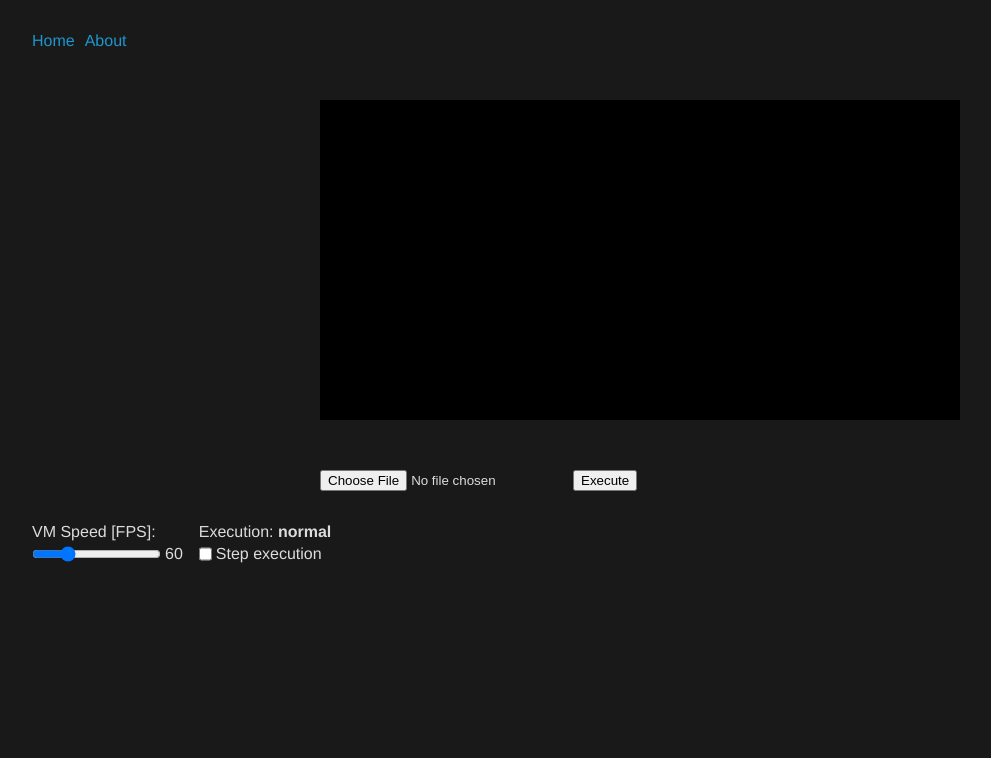
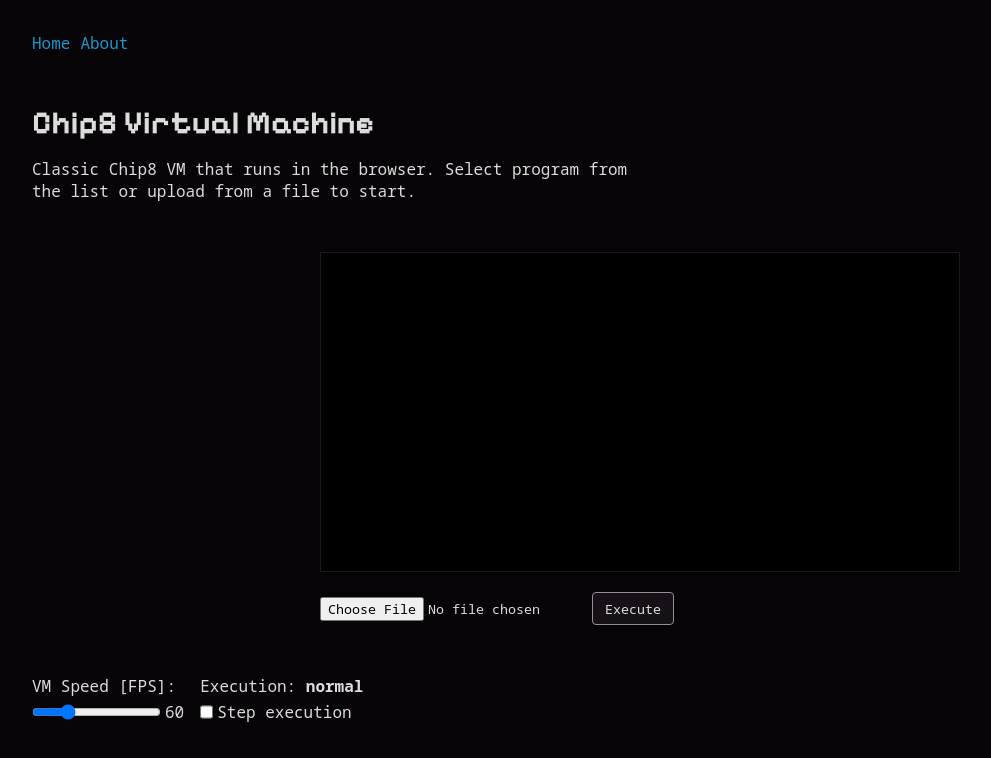
Before and after one commit to kcholew4/chip8, a Vue app in the folder app/: page /#/ in a window 1280 px wide. Shown: the top 758 px of the page, without its empty margins (0-991 px from the left). Built offline with nearby package versions, Linux system fonts and the light colour scheme.

Commit message:
Set the initial theme

```diff
--- a/app/src/assets/main.css
+++ b/app/src/assets/main.css
@@ -1,3 +1,6 @@
+@import url('https://fonts.googleapis.com/css2?family=Pixelify+Sans:wght@400..700&display=swap');
+@import url('https://fonts.googleapis.com/css2?family=Noto+Sans+Mono:wght@100..900&family=Pixelify+Sans:wght@700&display=swap');
+
 * {
   margin: 0;
   box-sizing: border-box;
@@ -5,8 +8,8 @@
 
 :root {
   color: rgb(220, 220, 220);
-  background-color: rgb(25, 25, 25);
-  font-family: Helvetica, sans-serif;
+  background-color: #060406;
+  font-family: 'Noto Sans Mono', monospace;
 }
 
 #app {
@@ -20,3 +23,24 @@ a {
   color: rgb(28, 150, 206);
   text-decoration: none;
 }
+
+button,
+input[type='file'],
+::file-selector-button {
+  font-family: 'Noto Sans Mono', monospace;
+}
+
+button {
+  padding: 0.5em 0.9em;
+  border: none;
+  outline: none;
+  background-color: #161116;
+  color: rgb(220, 220, 220);
+  border-radius: 4px;
+  border: 1px solid #9a8d9a;
+}
+
+button:hover,
+button:focus {
+  background-color: #2d212d;
+}
--- a/app/src/views/HomeView.vue
+++ b/app/src/views/HomeView.vue
@@ -78,6 +78,13 @@ const handleStepClick = () => {
 
 <template>
   <main>
+    <div class="header">
+      <h1>Chip8 Virtual Machine</h1>
+      <p>
+        Classic Chip8 VM that runs in the browser. Select program from the list or upload from a
+        file to start.
+      </p>
+    </div>
     <div class="display">
       <canvas ref="canvas" id="canvas"></canvas>
     </div>
@@ -85,13 +92,13 @@ const handleStepClick = () => {
       <input type="file" @change="handleFileUpload" />
       <button @click="execute()">Execute</button>
     </div>
-    <div>
+    <div class="controls">
       <ControlPanel @step="handleStepClick"></ControlPanel>
     </div>
   </main>
 </template>
 
-<style>
+<style lang="scss" scoped>
 .container {
   max-width: 640px;
   margin-left: auto;
@@ -101,12 +108,34 @@ const handleStepClick = () => {
 .display {
   display: flex;
   justify-content: center;
-  padding: 50px 0 50px;
+  padding: 50px 0 20px;
 }
 
 .display canvas {
   width: 640px;
   height: 320px;
   background-color: black;
+  border: 1px solid #1d191e;
+}
+
+h1 {
+  font-family: 'Pixelify Sans', sans-serif;
+  font-style: normal;
+  font-weight: 700;
+  margin-bottom: 0.5em;
+}
+
+.header {
+  margin-top: 50px;
+
+  p {
+    font-family: 'Noto Sans Mono', monospace;
+    font-weight: 400;
+    max-width: 600px;
+  }
+}
+
+.controls {
+  margin-top: 50px;
 }
 </style>
```
